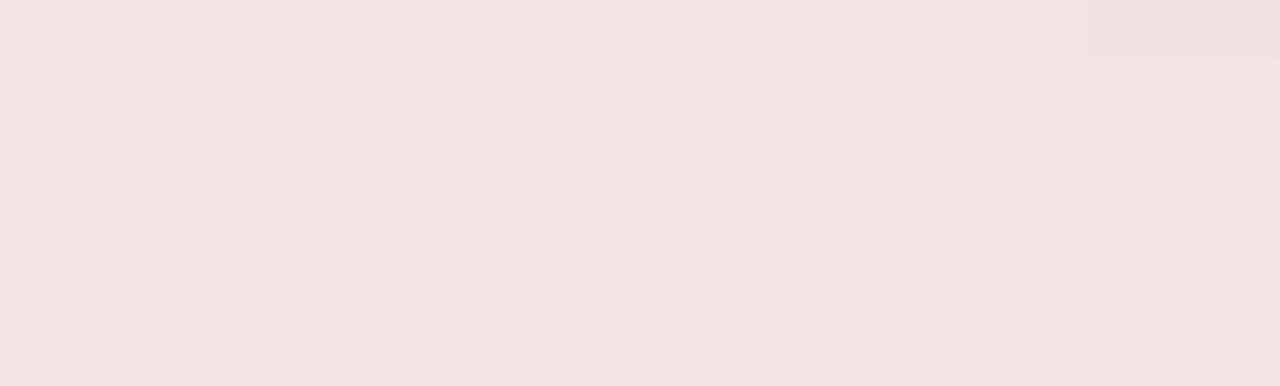
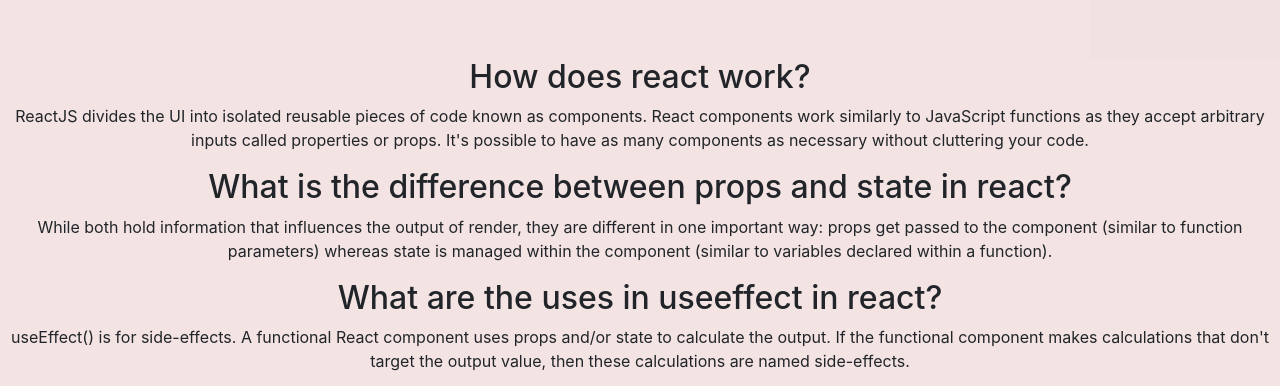
Before and after one commit to nazmulhossain17/react, a React (Create React App) app: page / in a window 1280 px wide. Shown: the part 1884-2270 px from the top of the page. Before the commit the page ends 1942 px from the top, so only its background shows below. Built offline with nearby package versions, Linux system fonts and the light colour scheme.

Commit message:
question

```diff
--- a/src/App.js
+++ b/src/App.js
@@ -2,12 +2,14 @@
 import './App.css';
 import Header from './components/Header/Header';
 import Data from './components/Data/Data';
+import Question from './components/Question/Question';
 
 function App() {
   return (
     <div className="App">
      <Header/>
      <Data/>
+     <Question/>
     </div>
   );
 }
--- /dev/null
+++ b/src/components/Question/Question.js
@@ -0,0 +1,16 @@
+import React from 'react';
+
+const Question = () => {
+    return (
+        <div>
+            <h2>How does react work?</h2>
+            <p>ReactJS divides the UI into isolated reusable pieces of code known as components. React components work similarly to JavaScript functions as they accept arbitrary inputs called properties or props. It's possible to have as many components as necessary without cluttering your code.</p>
+            <h2>What is the difference between props and state in react?</h2>
+            <p>While both hold information that influences the output of render, they are different in one important way: props get passed to the component (similar to function parameters) whereas state is managed within the component (similar to variables declared within a function).</p>
+            <h2>What are the uses in useeffect in react?</h2>
+            <p>useEffect() is for side-effects. A functional React component uses props and/or state to calculate the output. If the functional component makes calculations that don't target the output value, then these calculations are named side-effects.</p>
+        </div>
+    );
+};
+
+export default Question;
```
